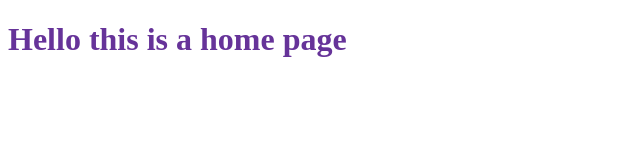
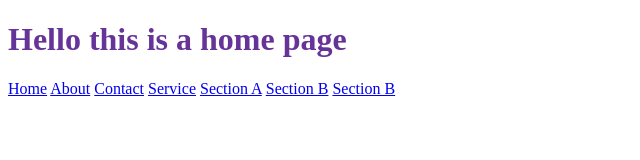
Before and after one commit to Rohitbavaliya143/firstrepo, a plain HTML site: page index.html in a window 1280 px wide. Shown: the whole page, without its empty margins (0-640 px from the left). Drawn offline with Linux system fonts and the light colour scheme.

```diff
--- a/index.html
+++ b/index.html
@@ -10,6 +10,15 @@
 
 <body>
     <h1>Hello this is a home page</h1>
+    <nav>
+        <a href="#">Home</a>
+        <a href="#">About</a>
+        <a href="#">Contact</a>
+        <a href="#">Service</a>
+        <a href="#">Section A</a>
+        <a href="#">Section B</a>
+        <a href="#">Section B</a>
+    </nav>
 </body>
 
 </html>
```
